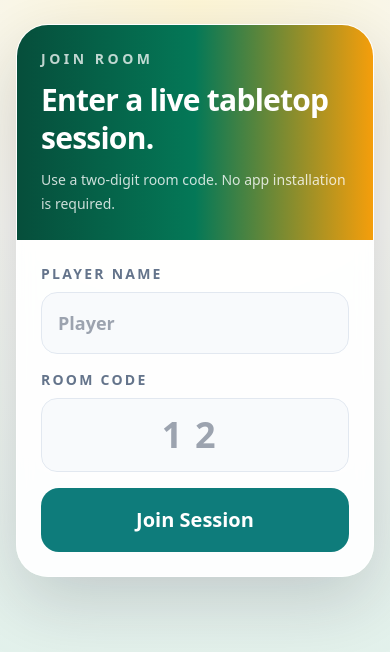
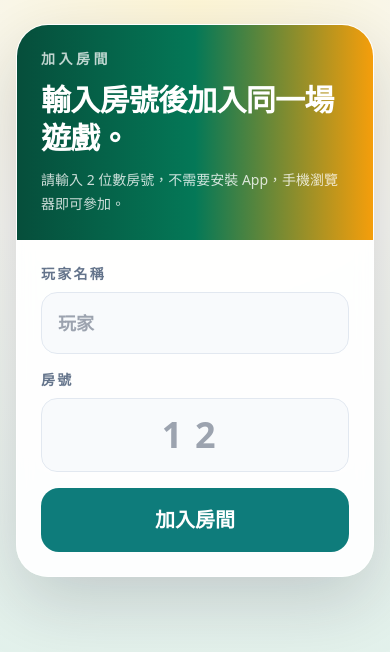
Before and after one commit to wayne-0722/board-game, a Next.js app: page / in a window 390 px wide. Both pictures are taken after a click on the button "Enter the answer system". Shown: the top 652 px of the page. Built offline with nearby package versions, Linux system fonts and the light colour scheme.

Commit message:
Localize mobile join flow

```diff
--- a/app/page.tsx
+++ b/app/page.tsx
@@ -16,6 +16,29 @@ const highlights = [
 
 const flowSteps = ["Join room", "Sync turn", "Answer", "Buzz", "Score"];
 
+const joinCopy = {
+  en: {
+    eyebrow: "Join Room",
+    title: "Enter a live tabletop session.",
+    description: "Use a two-digit room code. No app installation is required.",
+    playerName: "Player name",
+    playerPlaceholder: "Player",
+    roomCode: "Room code",
+    join: "Join Session",
+    resume: "Resume Room"
+  },
+  zh: {
+    eyebrow: "加入房間",
+    title: "輸入房號後加入同一場遊戲。",
+    description: "請輸入 2 位數房號，不需要安裝 App，手機瀏覽器即可參加。",
+    playerName: "玩家名稱",
+    playerPlaceholder: "玩家",
+    roomCode: "房號",
+    join: "加入房間",
+    resume: "回到房間"
+  }
+};
+
 export default function HomePage() {
   const router = useRouter();
   const savedCode = useGameStore((state) => state.sessionCode);
@@ -33,7 +56,7 @@ export default function HomePage() {
     const trimmedName = nameInput.trim();
 
     if (!/^\d{2}$/.test(trimmedCode)) {
-      showToast("Enter a 2-digit room code.");
+      showToast("請輸入 2 位數房號。");
       return;
     }
 
@@ -43,7 +66,7 @@ export default function HomePage() {
       await joinSession(trimmedCode, trimmedName);
       router.push("/session");
     } catch (error: any) {
-      showToast(error?.message || "Failed to join room.");
+      showToast(error?.message || "加入房間失敗。");
     }
   };
 
@@ -101,6 +124,7 @@ export default function HomePage() {
         onJoin={handleJoin}
         onResume={() => router.push("/session")}
         savedCode={savedCode}
+        locale="zh"
       />
     </main>
   );
@@ -214,6 +238,7 @@ function DesktopPortfolio({
               onJoin={onJoin}
               onResume={onResume}
               savedCode={savedCode}
+              locale="en"
             />
           </div>
         </section>
@@ -229,7 +254,8 @@ function JoinPanel({
   onNameInputChange,
   onJoin,
   onResume,
-  savedCode
+  savedCode,
+  locale
 }: {
   inputCode: string;
   nameInput: string;
@@ -238,33 +264,36 @@ function JoinPanel({
   onJoin: () => void;
   onResume: () => void;
   savedCode: string;
+  locale: keyof typeof joinCopy;
 }) {
+  const copy = joinCopy[locale];
+
   return (
     <section className="mx-auto max-w-md overflow-hidden rounded-[2rem] border border-white/70 bg-white/90 shadow-[0_24px_70px_rgba(15,23,42,0.18)] backdrop-blur">
       <div className="bg-gradient-to-r from-emerald-900 via-emerald-700 to-amber-500 p-6 text-white">
-        <div className="text-sm font-bold uppercase tracking-[0.25em] text-white/75">Join Room</div>
+        <div className="text-sm font-bold uppercase tracking-[0.25em] text-white/75">{copy.eyebrow}</div>
         <h2 className="mt-3 text-3xl font-black leading-tight tracking-tight">
-          Enter a live tabletop session.
+          {copy.title}
         </h2>
         <p className="mt-3 text-sm leading-6 text-white/80">
-          Use a two-digit room code. No app installation is required.
+          {copy.description}
         </p>
       </div>
 
       <div className="space-y-4 p-6">
         <label className="block space-y-2">
-          <div className="text-sm font-bold uppercase tracking-[0.16em] text-slate-500">Player name</div>
+          <div className="text-sm font-bold uppercase tracking-[0.16em] text-slate-500">{copy.playerName}</div>
           <input
             value={nameInput}
             onChange={(event) => onNameInputChange(event.target.value)}
-            placeholder="Player"
+            placeholder={copy.playerPlaceholder}
             maxLength={18}
             className="w-full rounded-2xl border border-slate-200 bg-slate-50 px-4 py-4 text-lg font-bold text-slate-900 outline-none transition focus:border-emerald-700 focus:ring-2 focus:ring-emerald-200"
           />
         </label>
 
         <label className="block space-y-2">
-          <div className="text-sm font-bold uppercase tracking-[0.16em] text-slate-500">Room code</div>
+          <div className="text-sm font-bold uppercase tracking-[0.16em] text-slate-500">{copy.roomCode}</div>
           <input
             value={inputCode}
             onChange={(event) => onInputCodeChange(event.target.value.replace(/\D/g, "").slice(0, 2))}
@@ -276,12 +305,12 @@ function JoinPanel({
         </label>
 
         <Button onClick={onJoin} className="h-16 rounded-2xl text-xl font-black">
-          Join Session
+          {copy.join}
         </Button>
 
         {savedCode && (
           <Button variant="secondary" onClick={onResume} className="h-14 rounded-2xl">
-            Resume Room {savedCode}
+            {copy.resume} {savedCode}
           </Button>
         )}
       </div>
```
